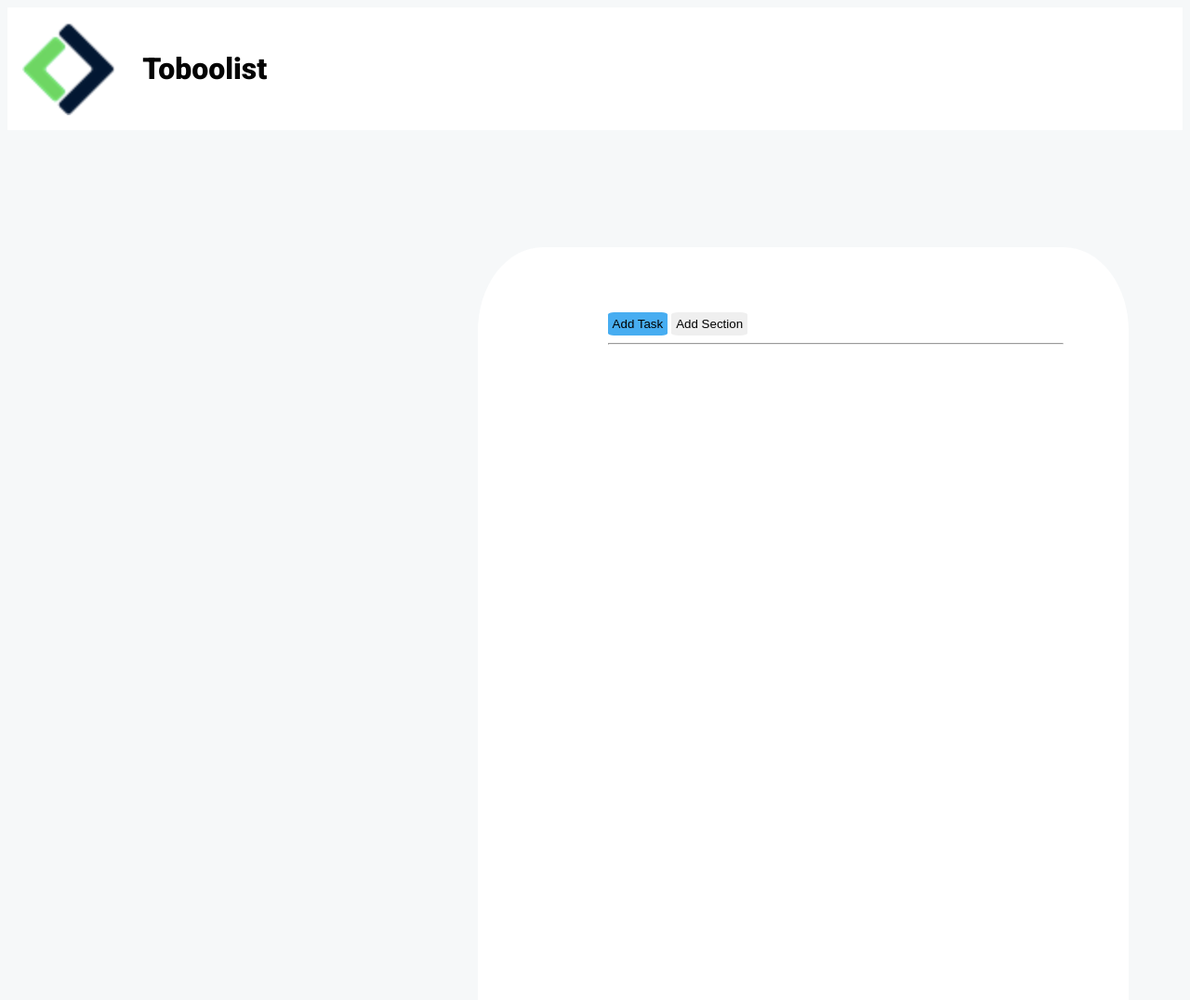
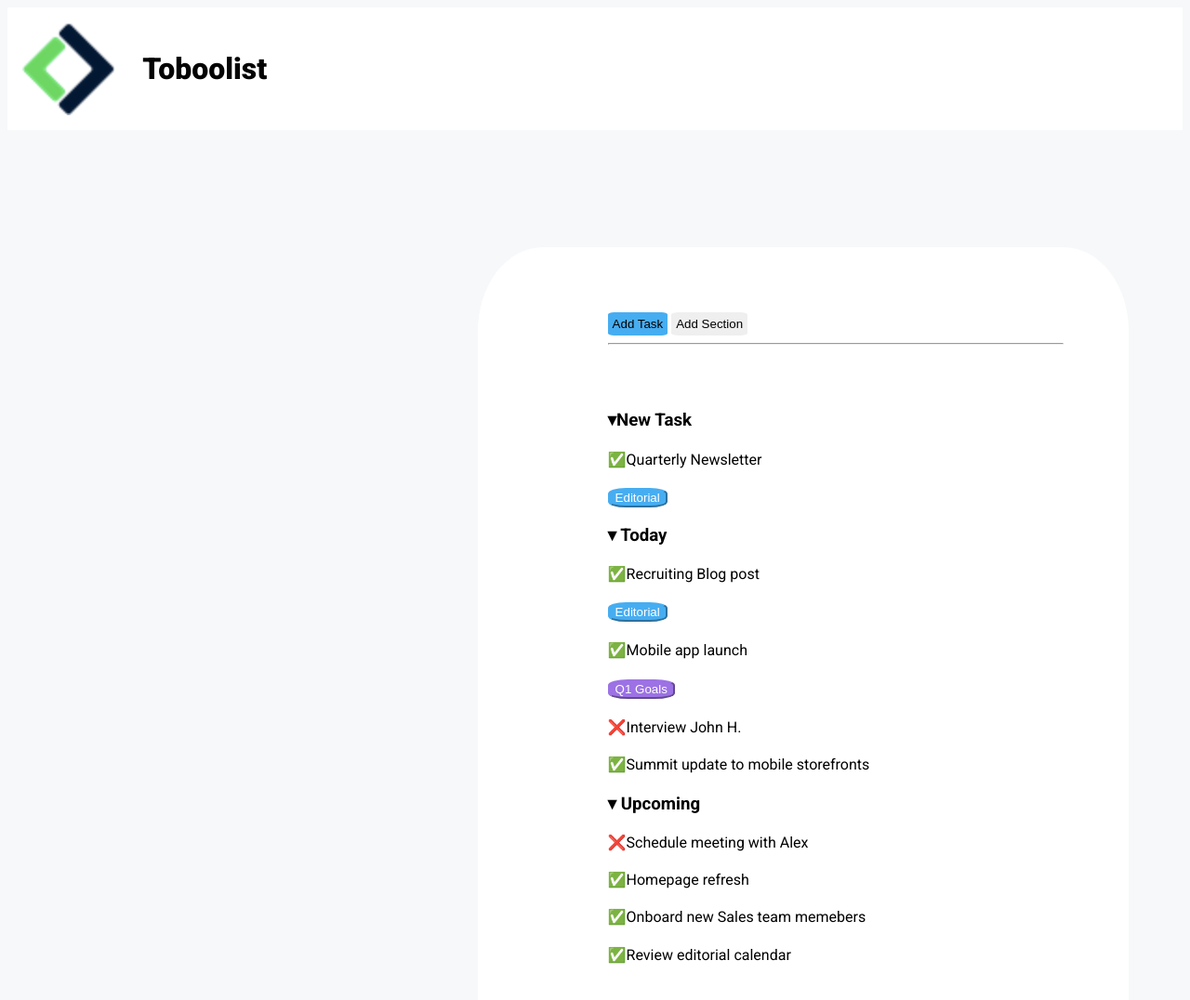
Before and after one commit to giorgiadifranco/html-css-toboolist, a plain HTML site: page index.html in a window 1280 px wide. Shown: the top 1076 px of the page at 93% size. Drawn offline with Linux system fonts and the light colour scheme.

Commit message:
check_and_cross

```diff
--- a/index.html
+++ b/index.html
@@ -14,6 +14,16 @@
         font-weight: 900;
         font-style: normal;
     }
+    h3{
+        font-family: "Roboto", sans-serif;
+        font-style: normal;
+        font-weight: 600;
+    }
+    h4{
+        font-family: "Roboto", sans-serif;
+        font-style: normal;
+        font-weight: 400;
+    }
 </style>
     </head>
 <body>
@@ -24,11 +34,34 @@
     </div>
     <!-- /#app_header -->
     <main id="app_main">
-        <div class="list">
+        <div class="button">
             <button class="task">Add Task</button>
             <button class="section">Add Section</button>
             <hr>
         </div>
+        <div class="list">
+            <h3>New Task</h3>
+            <h4 class="check">Quarterly Newsletter</h4>
+            <button class="editorial">Editorial</button>
+
+            <h3> Today</h3>
+            <h4 class="check">Recruiting Blog post</h4>
+            <button class="editorial">Editorial</button>
+
+
+            <h4 class="check">Mobile app launch</h4>
+            <button class="goals">Q1 Goals</button>
+
+            <h4 class="cross">Interview John H.</h4>
+            <h4 class="check">Summit update to mobile storefronts</h4>
+
+            <h3> Upcoming</h3>
+            <h4 class="cross">Schedule meeting with Alex</h4>
+            <h4 class="check">Homepage refresh</h4>
+            <h4 class="check">Onboard new Sales team memebers</h4>
+            <h4 class="check">Review editorial calendar</h4>
+        </div>
+
 
     </main>
 
--- a/style.css
+++ b/style.css
@@ -54,7 +54,7 @@ body{
     display:inline-block
     }
 
-    .list{
+    .button{
         margin: 10%;
         margin-left:20%;
     }
@@ -71,5 +71,40 @@ body{
         padding:5px
     }
 
+.list{
+    margin: 10%;
+    margin-left: 20%;
+}
+h3::before{
+    content:'\25BE';
+}
+.done::before{
+    content:'\2611';
 
+}
+.check::before{
+    content: '\2705';
+    display: inline-block;
+}
+.cross::before{
+    content:'\274C';
+}
+.editorial{
+    background-color: var(--tobo-firstbutton);
+    border-color: var(--tobo-firstbutton);
+    border-radius: 30%;
+    display: inline-block;
+    color:white
+}
+#goals{
+    display: inline;
+}
+.goals{
+    background-color: var(--tobo-goals);
+    border-color: var(--tobo-goals);
+    border-radius: 30%;
+    display: inline-block;
+    color:white
+
+}
 /* #endregion main */
```
